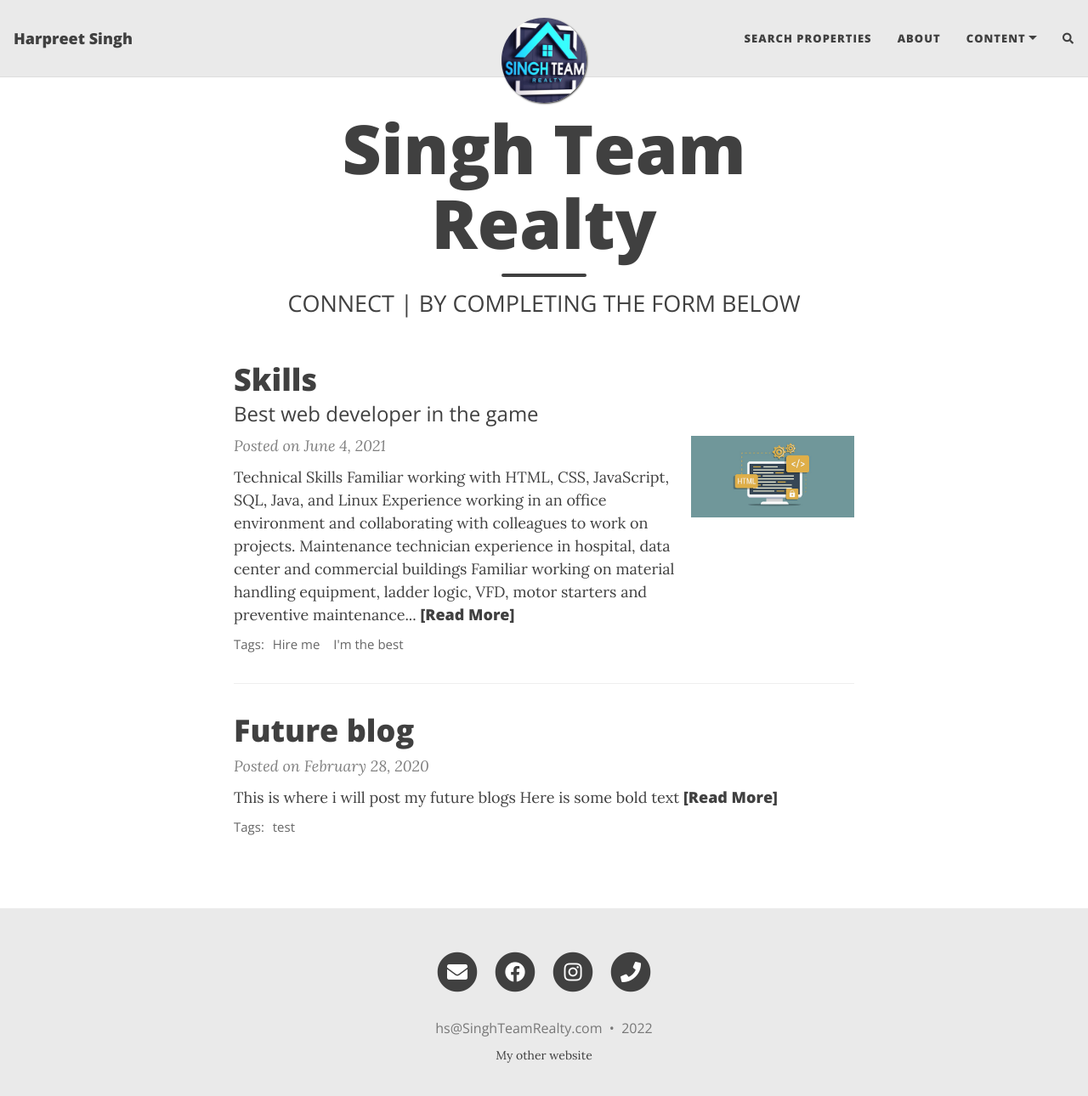
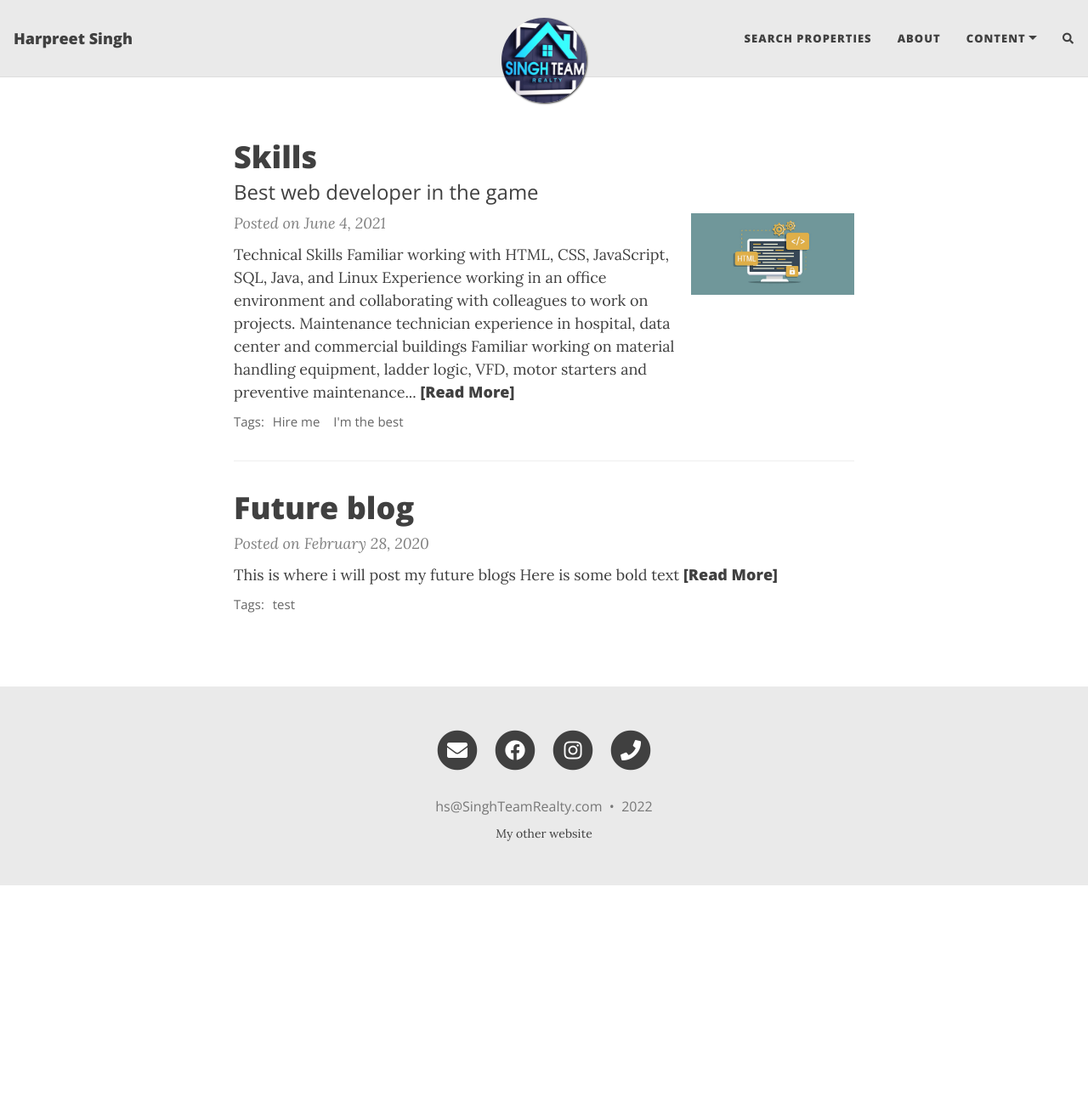
Before and after one commit to CallHarry/callharry.github.io, a Jekyll site: the page built from index.html, in a window 1280 px wide and 1303 px high. Shown: the top 1290 px of the window at 85% size. Built offline with Jekyll 4.4.1, drawn with Linux system fonts in a browser that asks for light colours; nearby versions of some CDN libraries; the list of posts is cut into pages by our own code; comment, search, counter and statistics services are not loaded.

Commit message:
delete title - rem

```diff
--- a/index.html
+++ b/index.html
@@ -1,5 +1,4 @@
 ---
 layout: home
-title: Singh Team Realty
 subtitle: CONNECT | BY COMPLETING THE FORM BELOW
 ---
```
